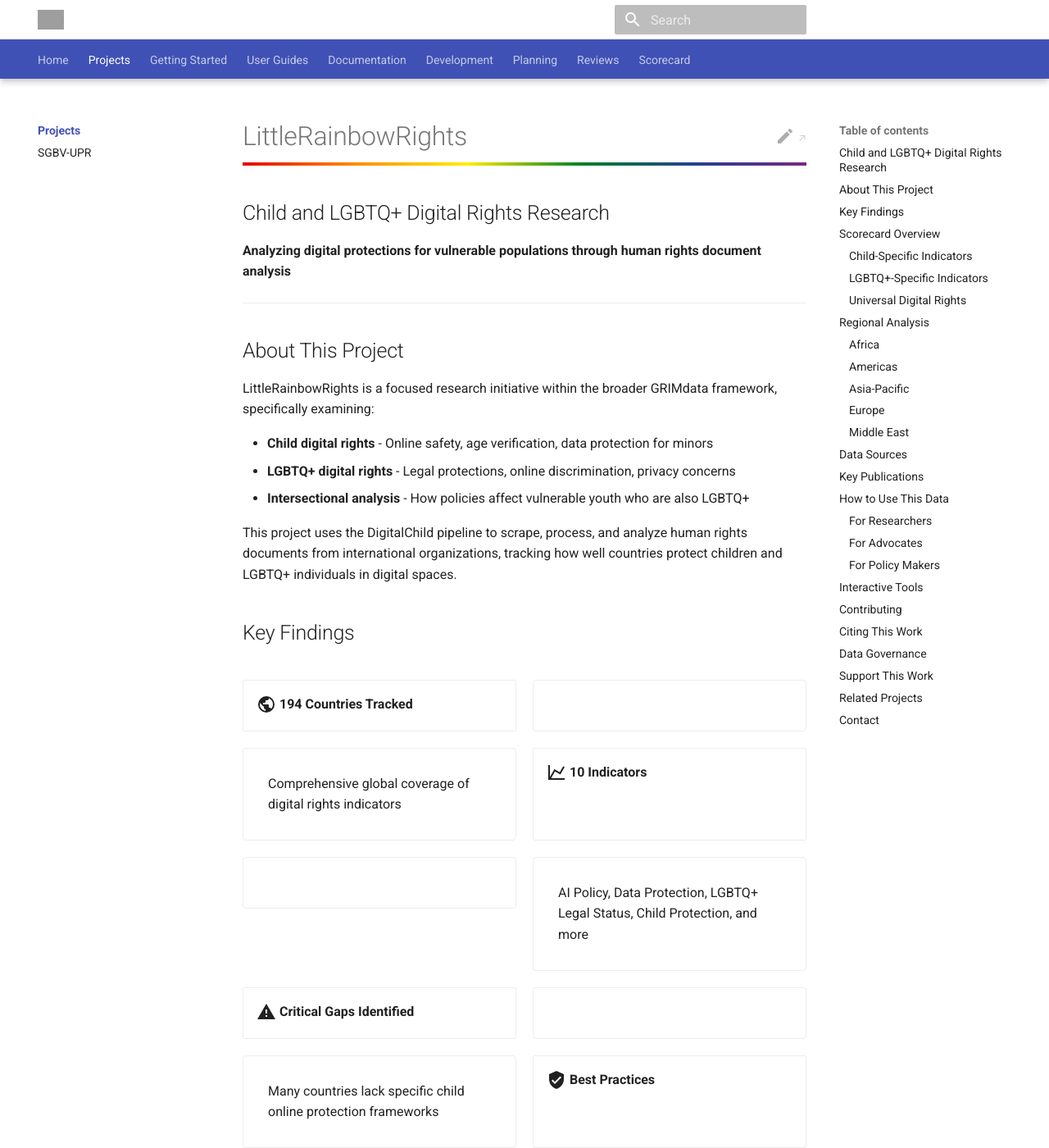
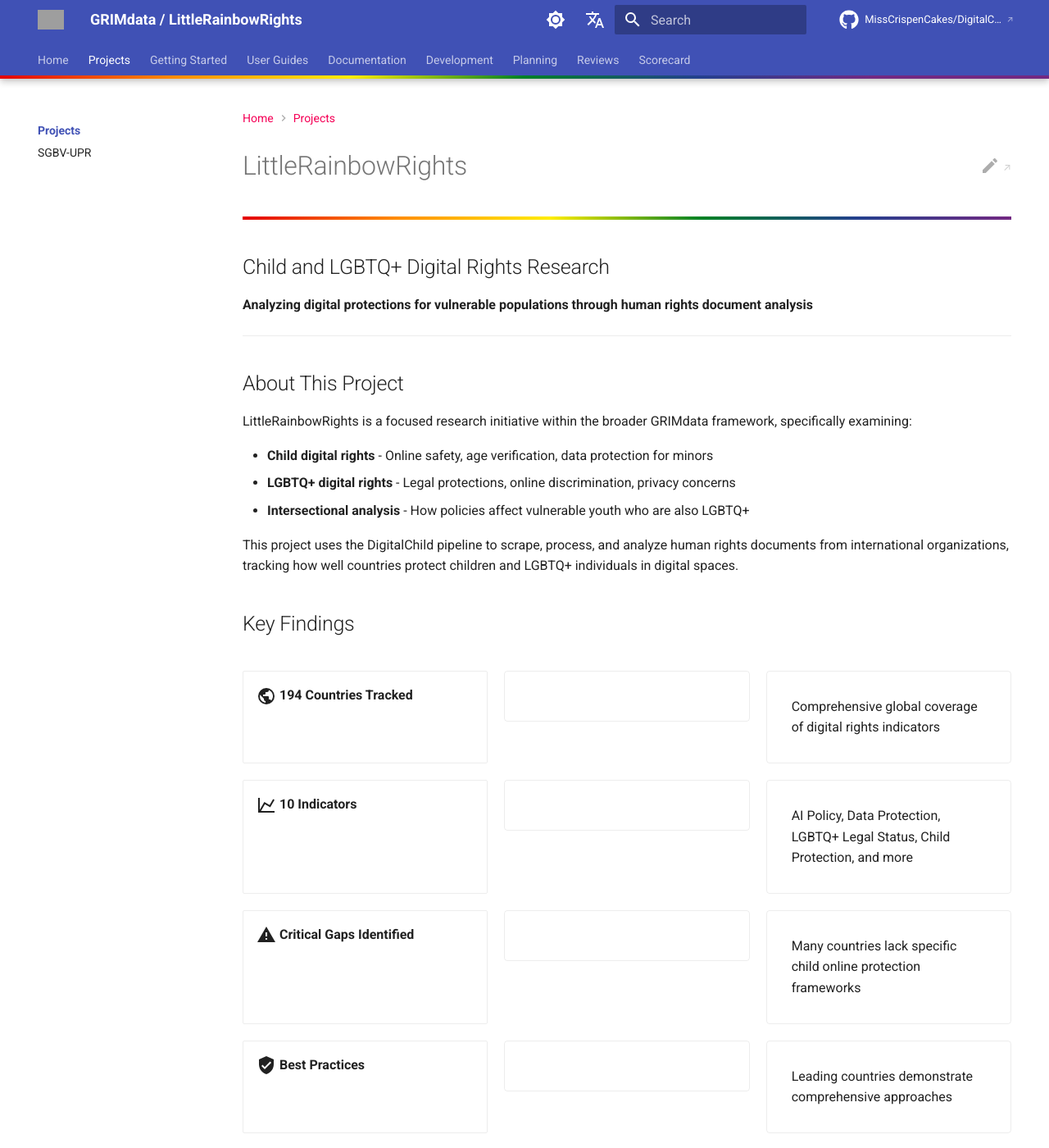
Before and after one commit to MissCrispenCakes/DigitalChild, an MkDocs documentation site: the page built from docs/projects/littlerainbowrights/index.md, in a window 1280 px wide and 1400 px high. Shown: the whole window at 82% size. Built offline with MkDocs 1.6.1 and Material for MkDocs 9.7.7, drawn with Linux system fonts in a browser that asks for light colours; a script that is not in the unit is left out; comment, search, counter and statistics services are not loaded; some of the changed text lies outside the part shown; grey boxes are pictures that could not be loaded.

Commit message:
Improve site navigation and fix layout issues
Navigation improvements:
- Add navigation.path (breadcrumbs) for better wayfinding
- Add navigation.footer for page-to-page navigation
- Add navigation.instant.progress for loading feedback
- Add toc.integrate to show table of contents in sidebar
- Add search.share and content.tabs.link features

Layout fixes:
- Fix rainbow header effect using ::after pseudo-element (more stable)
- Improve rainbow h1 underline to avoid layout shifting
- Add box-sizing and overflow controls to grid cards
- Fix table overflow with horizontal scrolling
- Add breadcrumb and footer navigation styling
- Add responsive table improvements for mobile

These changes resolve:
1. Content displacement/skewing issues
2. No way to navigate back to home (breadcrumbs + footer navigation)

```diff
--- a/docs/javascripts/extra.js
+++ b/docs/javascripts/extra.js
@@ -24,12 +24,14 @@
  */
 function addRainbowEffects() {
   // Add rainbow underline to main headings
-  const mainHeadings = document.querySelectorAll('h1');
+  const mainHeadings = document.querySelectorAll('article h1:first-of-type');
   mainHeadings.forEach(heading => {
-    if (!heading.classList.contains('no-rainbow')) {
-      heading.style.borderBottom = '4px solid transparent';
-      heading.style.borderImage = 'linear-gradient(90deg, #e40303, #ff8c00, #ffed00, #008026, #24408e, #732982) 1';
-      heading.style.paddingBottom = '0.5rem';
+    if (!heading.classList.contains('no-rainbow') && !heading.querySelector('.rainbow-underline')) {
+      // Create a separate element for the rainbow effect to avoid layout issues
+      const underline = document.createElement('div');
+      underline.className = 'rainbow-underline';
+      underline.style.cssText = 'height: 4px; background: linear-gradient(90deg, #e40303, #ff8c00, #ffed00, #008026, #24408e, #732982); margin-top: 0.5rem; margin-bottom: 1rem;';
+      heading.parentNode.insertBefore(underline, heading.nextSibling);
     }
   });
 }
--- a/docs/stylesheets/extra.css
+++ b/docs/stylesheets/extra.css
@@ -13,10 +13,17 @@
 
 /* Custom header accent */
 .md-header {
+  position: relative;
+}
+
+.md-header::after {
+  content: '';
+  position: absolute;
+  bottom: 0;
+  left: 0;
+  right: 0;
+  height: 4px;
   background: var(--rainbow-gradient);
-  background-size: 100% 4px;
-  background-repeat: no-repeat;
-  background-position: bottom;
 }
 
 /* Card grid styling */
@@ -25,6 +32,8 @@
   grid-template-columns: repeat(auto-fit, minmax(250px, 1fr));
   gap: 1rem;
   margin: 2rem 0;
+  width: 100%;
+  box-sizing: border-box;
 }
 
 .grid.cards > * {
@@ -32,12 +41,20 @@
   border-radius: 0.2rem;
   padding: 1.5rem;
   transition: all 0.2s;
+  box-sizing: border-box;
+  overflow: hidden;
 }
 
 .grid.cards > *:hover {
   border-color: var(--md-accent-fg-color);
   box-shadow: 0 4px 8px rgba(0,0,0,0.1);
   transform: translateY(-2px);
+}
+
+/* Prevent grid cards from breaking layout */
+.md-content .grid.cards {
+  max-width: 100%;
+  overflow-x: hidden;
 }
 
 /* Status badges */
@@ -154,24 +171,64 @@
 }
 
 /* Table styling */
-table {
+.md-typeset table:not([class]) {
+  display: block;
+  max-width: 100%;
+  overflow-x: auto;
   border-collapse: collapse;
-  width: 100%;
   margin: 1rem 0;
 }
 
-table th {
+.md-typeset table:not([class]) th {
   background: var(--md-code-bg-color);
   font-weight: 600;
 }
 
-table td, table th {
+.md-typeset table:not([class]) td,
+.md-typeset table:not([class]) th {
   padding: 0.75rem;
   border: 1px solid var(--md-default-fg-color--lightest);
+  white-space: nowrap;
 }
 
-table tr:hover {
+.md-typeset table:not([class]) tr:hover {
   background: var(--md-code-bg-color);
+}
+
+/* Wrapper for table scrolling */
+.md-typeset__table {
+  overflow-x: auto;
+  -webkit-overflow-scrolling: touch;
+}
+
+/* Breadcrumb navigation styling */
+.md-path {
+  color: var(--md-default-fg-color--light);
+  font-size: 0.7rem;
+  padding: 0.5rem 0;
+}
+
+.md-path a {
+  color: var(--md-accent-fg-color);
+  text-decoration: none;
+}
+
+.md-path a:hover {
+  text-decoration: underline;
+}
+
+/* Home link in logo */
+.md-header__button.md-logo {
+  cursor: pointer;
+}
+
+.md-header__button.md-logo:hover {
+  opacity: 0.8;
+}
+
+/* Navigation footer improvements */
+.md-footer__link {
+  padding: 1rem;
 }
 
 /* Responsive adjustments */
@@ -182,6 +239,11 @@
 
   .stat-number {
     font-size: 2rem;
+  }
+
+  .md-typeset table:not([class]) td,
+  .md-typeset table:not([class]) th {
+    white-space: normal;
   }
 }
 
--- a/mkdocs.yml
+++ b/mkdocs.yml
@@ -39,18 +39,25 @@
     code: Roboto Mono
   features:
     - navigation.instant
+    - navigation.instant.prefetch
+    - navigation.instant.progress
     - navigation.tracking
     - navigation.tabs
     - navigation.tabs.sticky
     - navigation.sections
-    - navigation.expand
+    - navigation.path
     - navigation.indexes
+    - navigation.footer
     - toc.follow
+    - toc.integrate
     - navigation.top
     - search.suggest
     - search.highlight
+    - search.share
     - content.code.copy
+    - content.code.annotate
     - content.action.edit
+    - content.tabs.link
   icon:
     repo: fontawesome/brands/github
     edit: material/pencil
```
